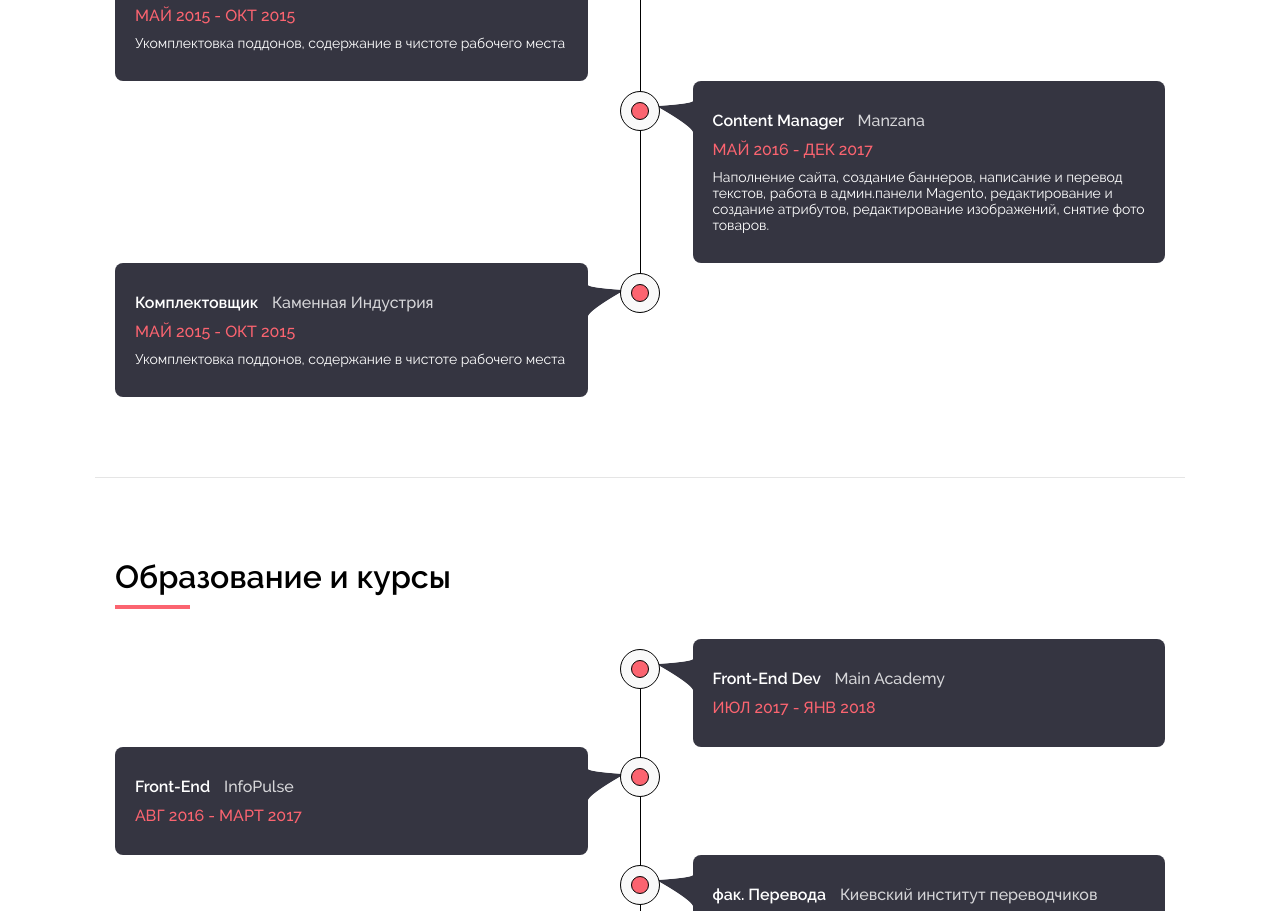
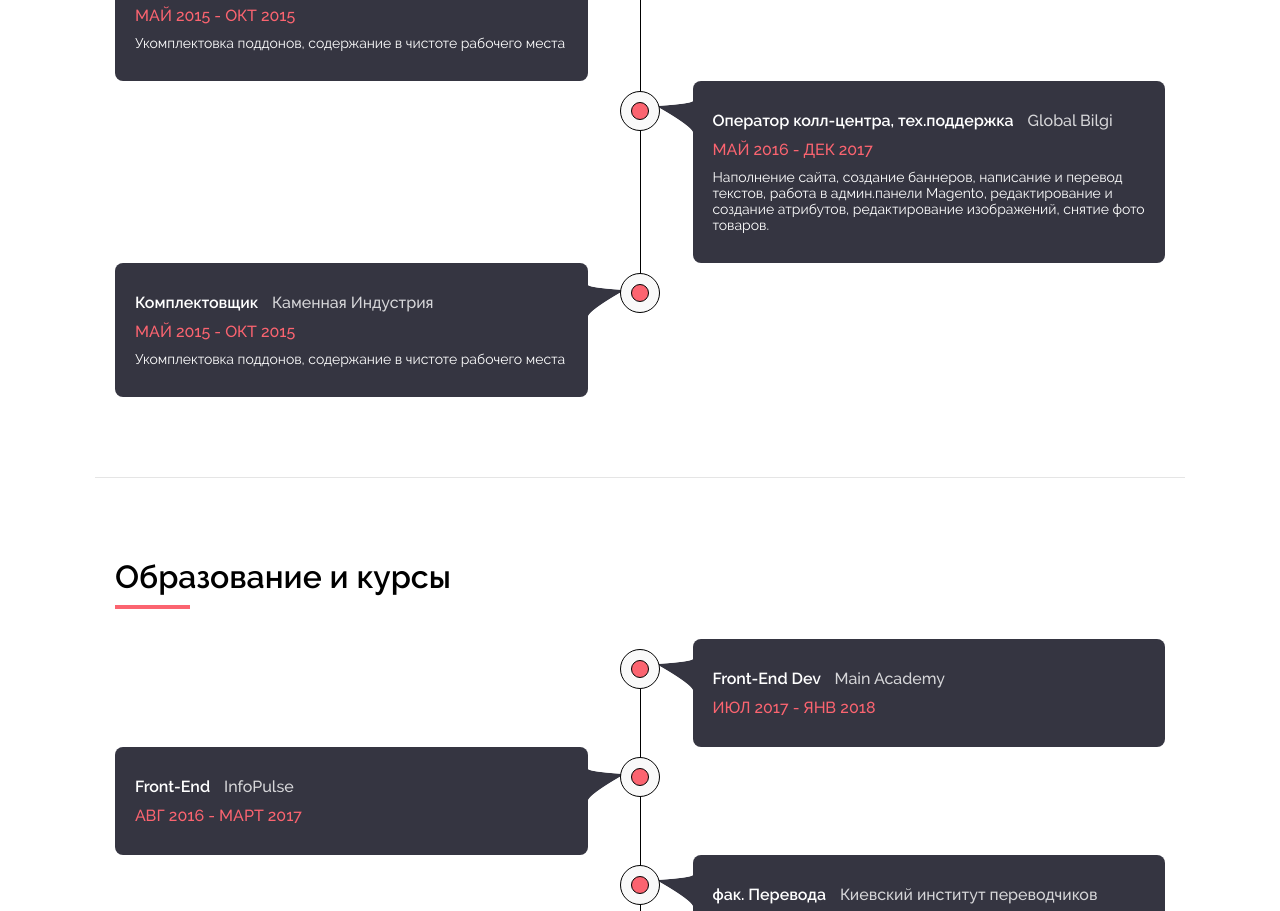
Before and after one commit to Pelazga/myPortfolio, a website: page index.html in a window 1280 px wide. Shown: the part 1454-2365 px from the top of the page. Drawn offline with Linux system fonts and the light colour scheme.

Commit message:
Изменен контент о месте работы

```diff
--- a/index.html
+++ b/index.html
@@ -131,9 +131,9 @@
                     </div>
                     <div class="work-place-cloud">
                         <p class="position">
-                            Content Manager
+                            Оператор колл-центра, тех.поддержка
                             <span class="company">
-                                Manzana
+                                Global Bilgi
                             </span>
                         </p>
                         <p class="work-period">
```
